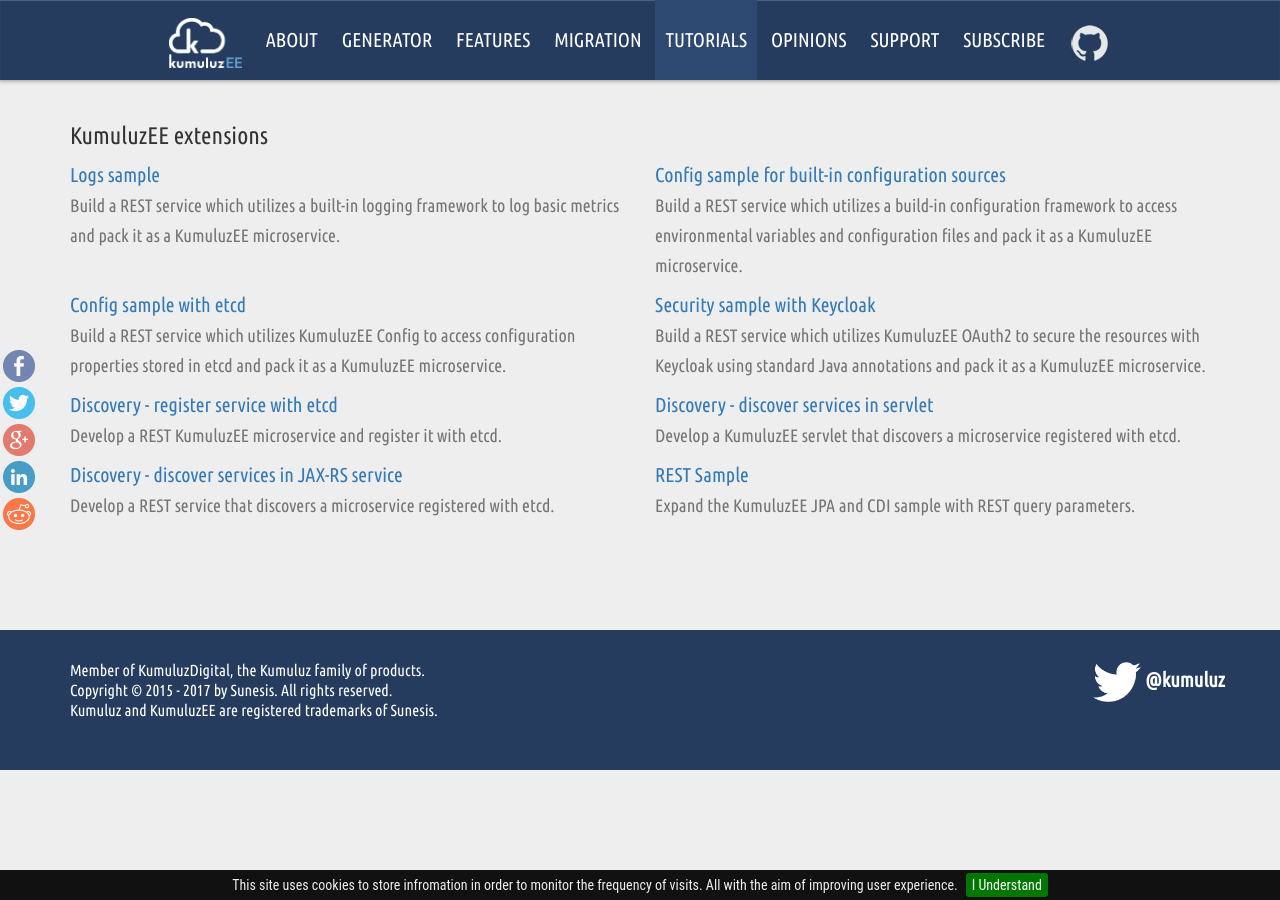
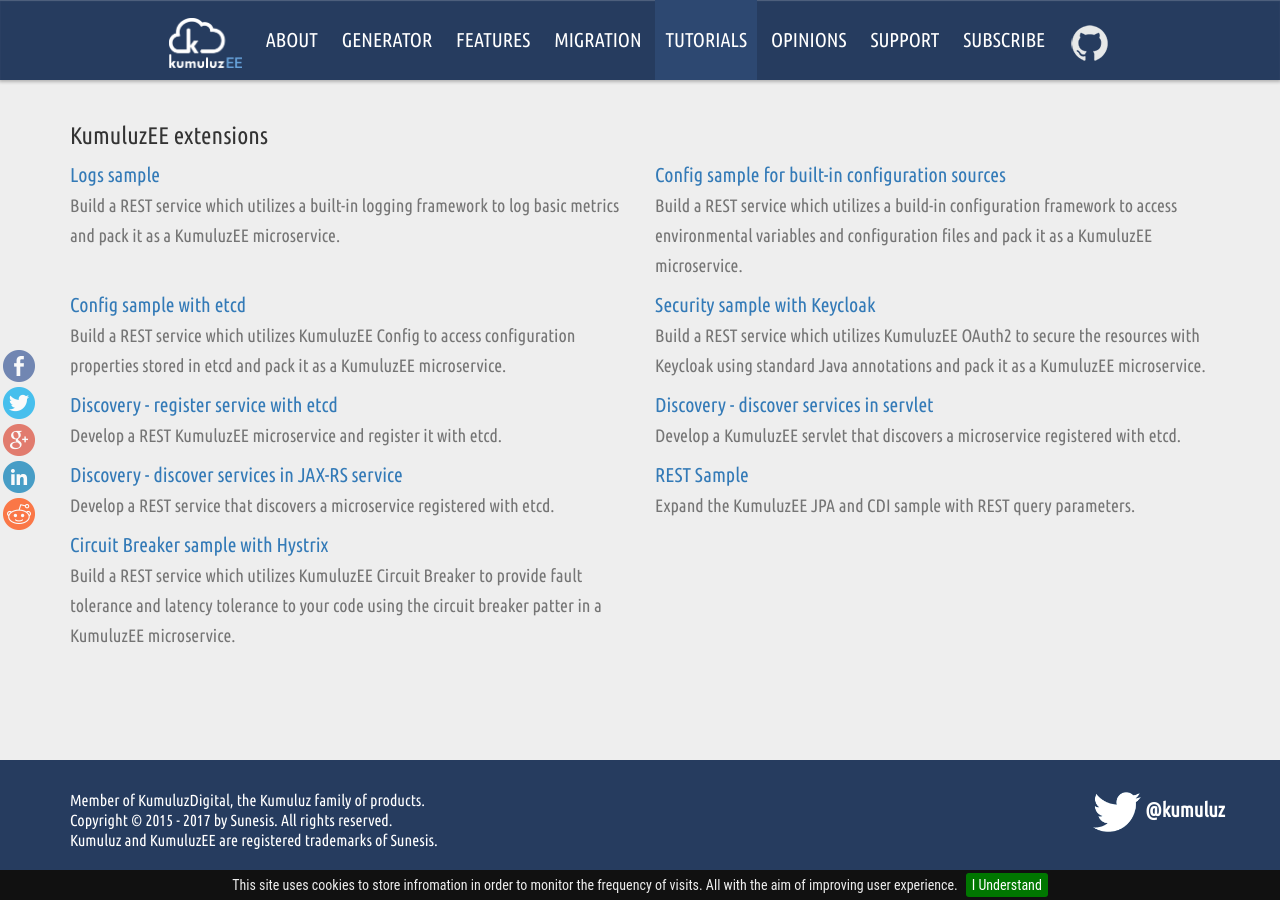
Before and after one commit to kumuluz/ee.kumuluz.com, a Jekyll site: the page built from tutorial/index.html, in a window 1280 px wide and 900 px high, scrolled down 1133 px. Built offline with Jekyll 4.4.1, drawn with Linux system fonts in a browser that asks for light colours; nearby versions of some CDN libraries; comment, search, counter and statistics services are not loaded.

Commit message:
Circuit breaker update

```diff
--- a/_layouts/post.html
+++ b/_layouts/post.html
@@ -32,6 +32,7 @@
 					<a href="https://github.com/kumuluz/kumuluzee-samples/tree/master/discovery/discovery-discover-servlet" target="_blank">Discovery - servlet</a>
 					<a href="https://github.com/kumuluz/kumuluzee-samples/tree/master/discovery/discovery-discover-jaxrs" target="_blank">Discovery - JAX-RS</a>
 					<a href="https://github.com/kumuluz/kumuluzee-samples/tree/master/kumuluzee-rest" target="_blank">REST Sample</a>
+					<a href="https://github.com/kumuluz/kumuluzee-samples/tree/master/kumuluzee-circuit-breaker-hystrix" target="_blank">Circuit Breaker - Hystrix</a>
 				</div>
 			</div>
 			<script>
--- a/index.html
+++ b/index.html
@@ -132,7 +132,7 @@
                       <div class="col-xs-12 col-sm-6 col-md-6 col-lg-4">
                           <div class="block" style="position:relative; overflow: hidden;">
                               <div>
-                                  <h3><span>KumuluzEE Circuit Breaker</span></h3>
+                                  <h3><a href="https://github.com/kumuluz/kumuluzee-circuit-breaker" target="_blank"><span>KumuluzEE Circuit Breaker</span></a></h3>
                                   <p><span>For implementing circuit breakers and decoupling microservices.</span></p>
                               </div>
                           </div>
--- a/tutorial/index.html
+++ b/tutorial/index.html
@@ -101,6 +101,10 @@
 						<a href="https://github.com/kumuluz/kumuluzee-samples/tree/master/kumuluzee-rest" target="_blank">REST Sample</a>
 						<p>Expand the KumuluzEE JPA and CDI sample with REST query parameters.</p>
 					</div>
+					<div class="col-md-6 tutorial-block">
+						<a href="https://github.com/kumuluz/kumuluzee-samples/tree/master/kumuluzee-circuit-breaker-hystrix" target="_blank">Circuit Breaker sample with Hystrix</a>
+						<p>Build a REST service which utilizes KumuluzEE Circuit Breaker to provide fault tolerance and latency tolerance to your code using the circuit breaker patter in a KumuluzEE microservice.</p>
+					</div>
 				</div>
 
 			</div>
```
